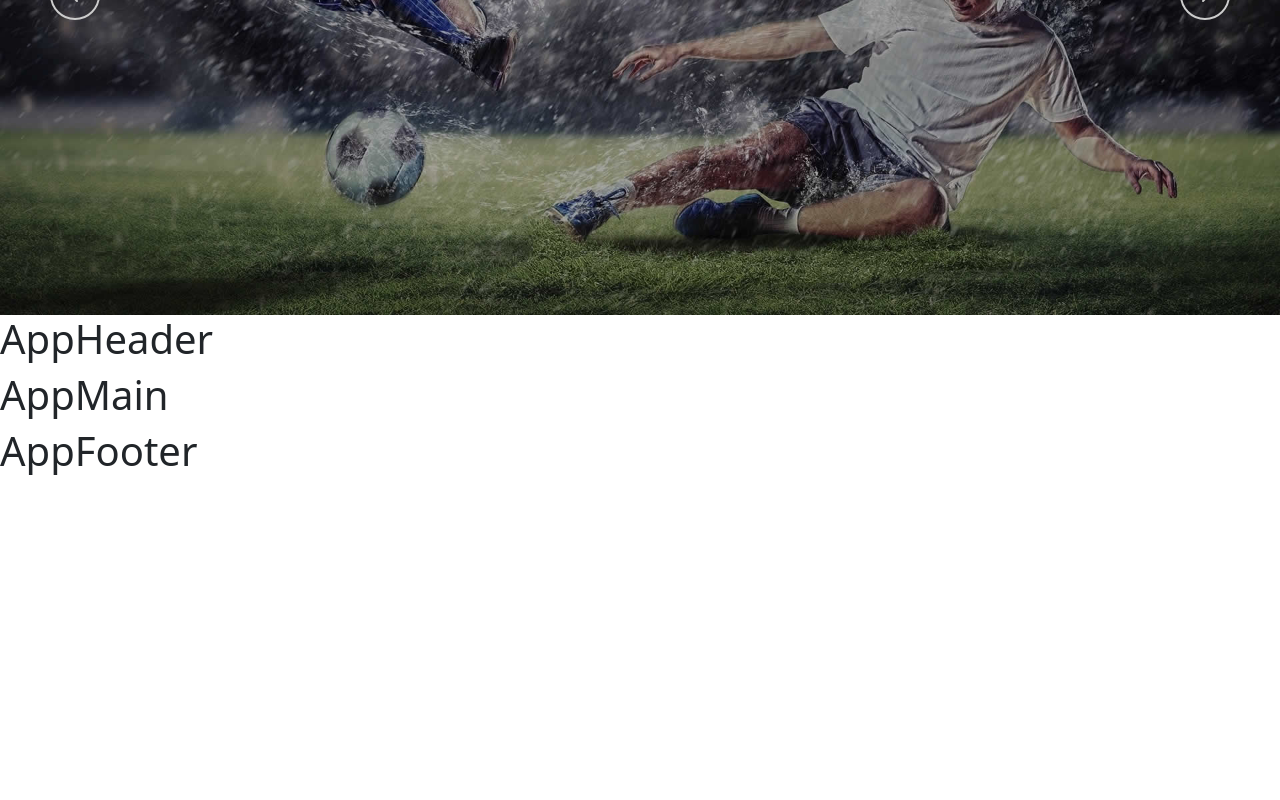
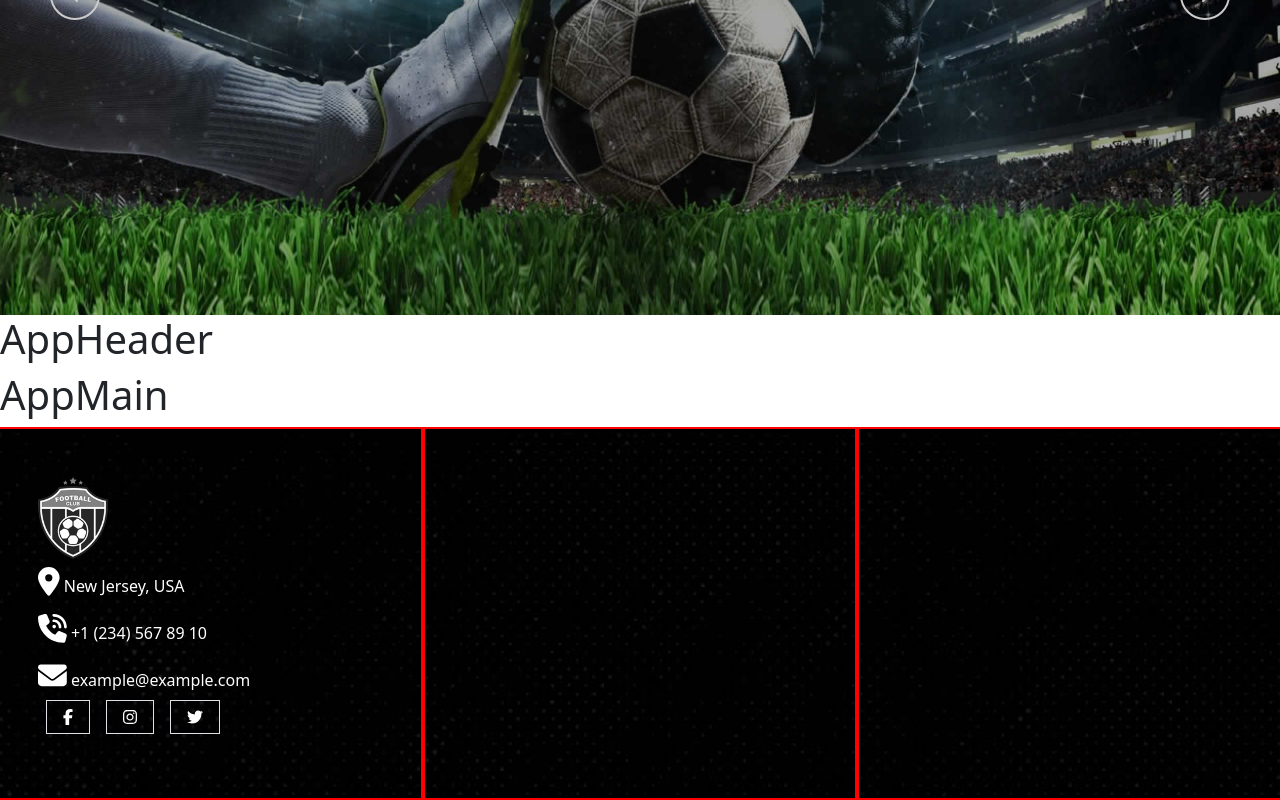
Before and after one commit to AlbertoCavans/proj-html-vuejs, a Vue app: page / in a window 1280 px wide. Shown: the part 405-1205 px from the top of the page. Before the commit the page ends 888 px from the top, so only its background shows below. Built offline with nearby package versions, Linux system fonts and the light colour scheme.

Commit message:
Feat AppFooter.vue - first column

```diff
--- a/src/components/AppFooter.vue
+++ b/src/components/AppFooter.vue
@@ -1,13 +1,79 @@
 <script>
 export default {
   data() {
-    return {};
+    return {
+      standardContacts: [
+        {
+          icon: "fa-solid fa-location-dot",
+          info: "New Jersey, USA",
+          url: "#",
+        },
+        {
+          icon: "fa-solid fa-phone-volume",
+          info: "+1 (234) 567 89 10",
+          url: "#",
+        },
+        {
+          icon: "fa-solid fa-envelope",
+          info: "example@example.com",
+          url: "#",
+        },
+      ],
+    };
+  },
+
+  props: {
+    socialLinks: Array,
   },
 };
 </script>
 
 <template>
-  <h1>AppFooter</h1>
+  <div class="row">
+    <div class="col-4 bordered p-5">
+      <ul>
+        <img
+          src="../assets/img/logo-footer-football.png"
+          alt=""
+          class="ourleague"
+        />
+        <li v-for="standardContact in standardContacts" class="py-2">
+          <a :href="standardContact.url">
+            <font-awesome-icon :icon="standardContact.icon" class="icon" />
+            {{ standardContact.info }}
+          </a>
+        </li>
+        <li>
+          <ul class="d-flex justify-content-start">
+            <li v-for="socialLink in socialLinks" class="border px-3 py-1 mx-2">
+              <a :href="socialLink.url">
+                <font-awesome-icon :icon="socialLink.icon" />
+              </a>
+            </li>
+          </ul>
+        </li>
+      </ul>
+    </div>
+    <div class="col-4 bordered"></div>
+    <div class="col-4 bordered"></div>
+  </div>
 </template>
 
-<style lang="scss" scoped></style>
+<style lang="scss" scoped>
+.bordered {
+  border: 2px solid red;
+}
+
+.row {
+  background-image: url("../assets/img/footer-bg-football.jpg");
+  color: white;
+}
+
+.ourleague {
+  width: 70px;
+}
+
+.icon {
+  font-size: 1.8rem;
+}
+</style>
```
